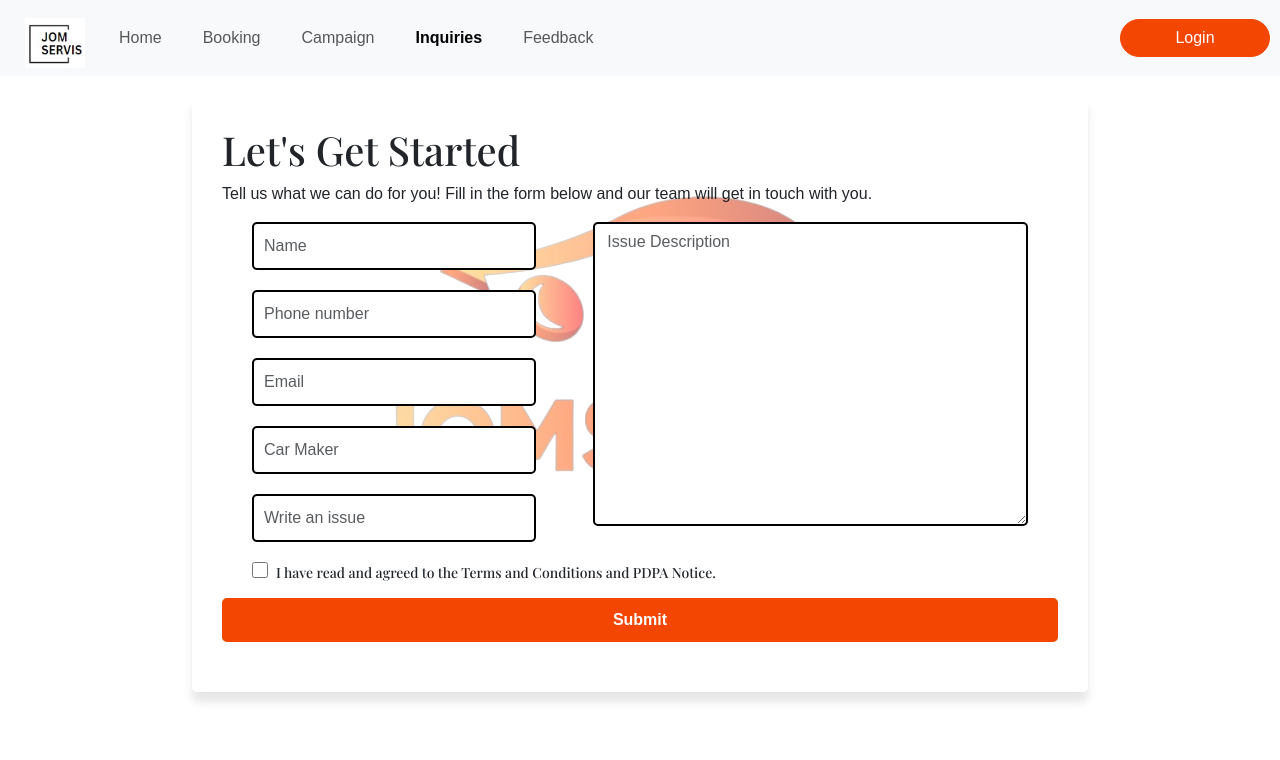
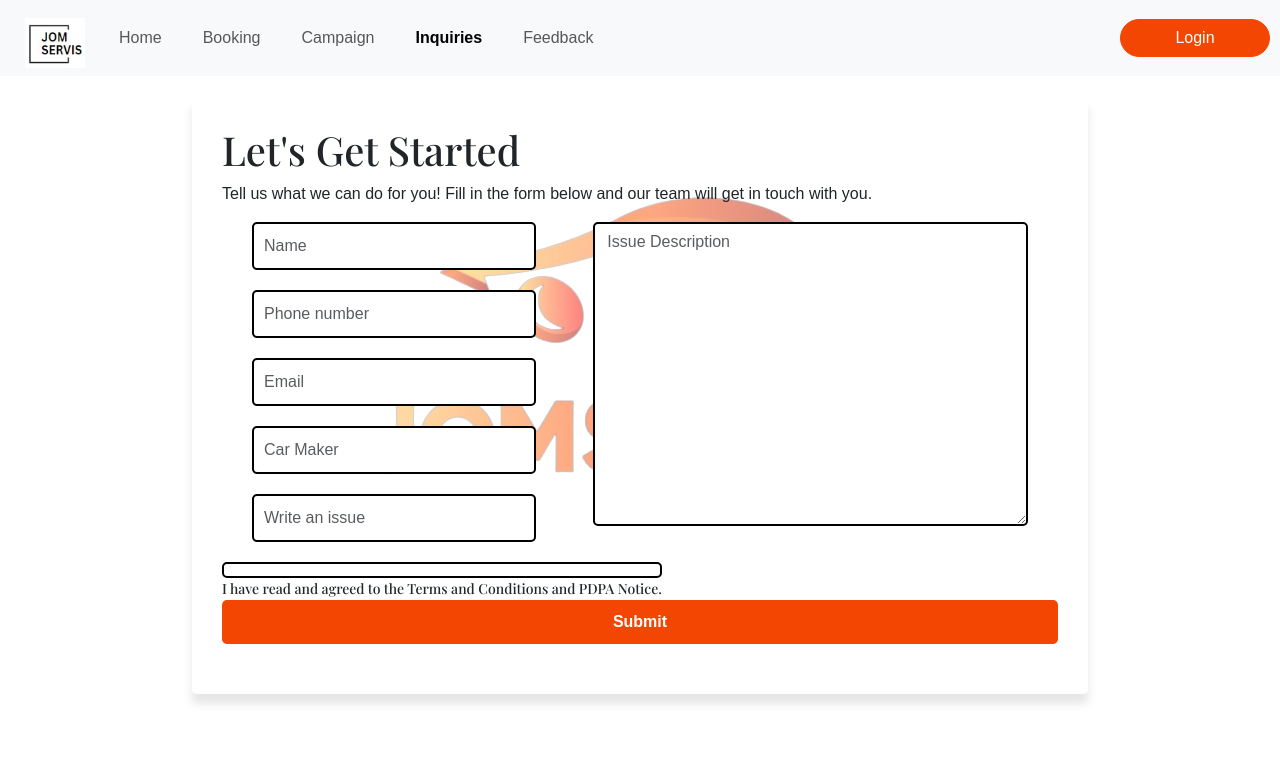
Before and after one commit to AniqSafr/JomServis, a React (Create React App) app in the folder client/: page /inquiries in a window 1280 px wide. Shown: the top 760 px of the page. Built offline with nearby package versions, Linux system fonts and the light colour scheme; no server answers; a web font is replaced by a local one.

Commit message:
update error

```diff
--- a/client/src/components/Inquiry/Inquiry.js
+++ b/client/src/components/Inquiry/Inquiry.js
@@ -128,7 +128,6 @@ function FormSection() {
                 name='box'
                 className="form-control"
                 type='checkbox'
-                className="input-checkbox"
                 checked={termsAccepted}
                 onChange={() => setTermsAccepted(!termsAccepted)}
               />
```
